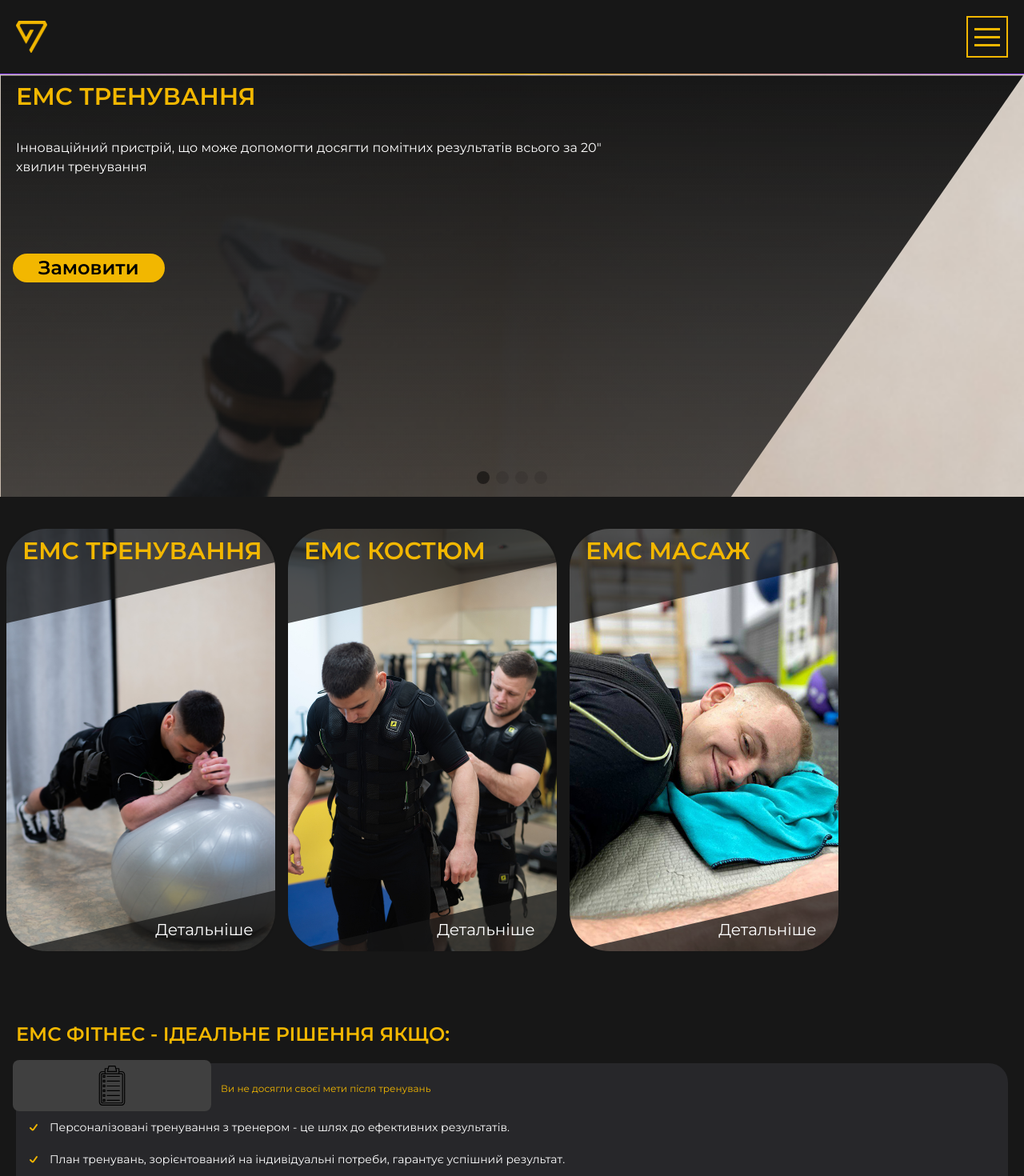
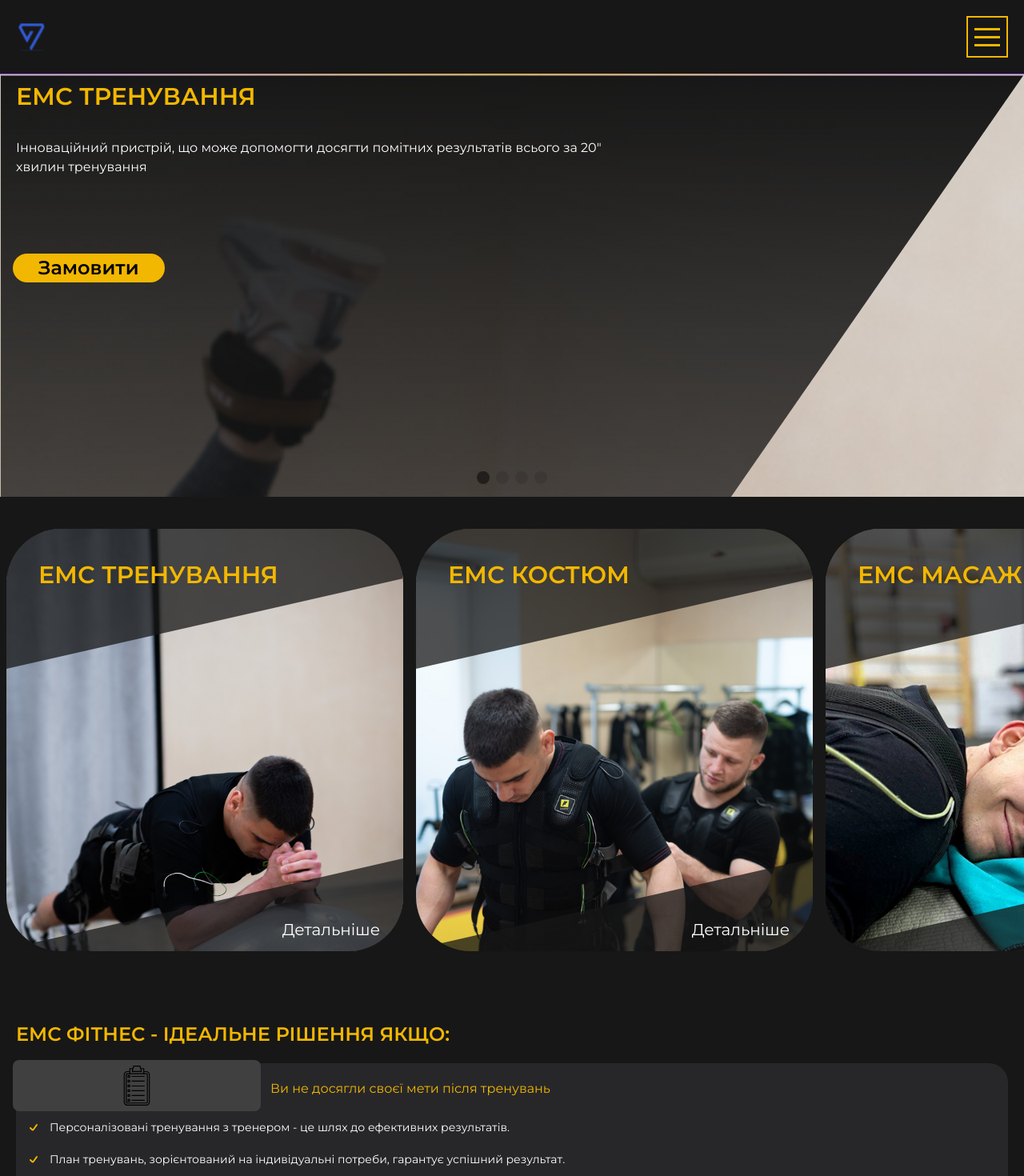
Before and after one commit to VarSlax/sf, a Next.js app: page / in a window 1280 px wide. Shown: the top 1470 px of the page at 80% size. Built offline with nearby package versions, Linux system fonts and the light colour scheme.

Commit message:
features: add animation for logo, little styles fixes

```diff
--- a/app/components/Cards/EmsType.tsx
+++ b/app/components/Cards/EmsType.tsx
@@ -21,13 +21,13 @@ const EmsType = ({
     <>
       <div
         className={`
-           w-[21rem] min-w-[21rem] h-mobile-card-height mx-2 my-10 flex flex-col justify-between bg-cover bg-gray-middle rounded-card-radius text-base relative`}
+           w-[21rem] min-w-[21rem] h-mobile-card-height xl:min-w-[31rem] xl:rounded-[68px] mx-2 my-10 flex flex-col justify-between bg-cover bg-gray-middle rounded-card-radius text-base relative`}
         style={{
           backgroundImage: `url(${bgImage.src})`,
         }}
       >
         <div>
-          <span className="my-2.5 mx-5 w-full text-golden font-semibold text-3xl uppercase absolute">
+          <span className="my-2.5 mx-5 xl:my-10 xl:mx-10 w-full text-golden font-semibold text-3xl uppercase absolute">
             {title}
           </span>
           {visible && <Image src={topPart} className="w-full" alt="no logo" />}
--- a/app/components/Cards/WhyEmsCard.tsx
+++ b/app/components/Cards/WhyEmsCard.tsx
@@ -17,10 +17,10 @@ const WhyEmsCard = ({
     <>
       <div className="m-5 flex flex-col bg-gray-middle rounded-3xl text-white text-base">
         <div className="flex items-center mb-1">
-          <div className="relative bottom-1 right-1 w-1/5 h-16 flex justify-center bg-gray-light rounded-lg">
+          <div className="relative bottom-1 right-1 w-1/4 h-16 flex justify-center bg-gray-light rounded-lg">
             <Image className="flex" priority src={reasonIcon} alt="No reason" />
           </div>
-          <span className="mx-2 text-golden text-xs">{title}</span>
+          <span className="mx-2 text-golden text-base">{title}</span>
         </div>
         <div className={visible ? "block" : "hidden"}>
           {explainings.map((explain, i) => (
--- a/app/components/Header.tsx
+++ b/app/components/Header.tsx
@@ -9,7 +9,7 @@ const Header = () => {
     <>
       <div className="flex justify-between m-5">
         <Image
-          className="flex sticky z-50"
+          className="flex sticky z-50 animation-pulse"
           priority
           src={mainLogo}
           alt="No logo"
--- a/app/globals.css
+++ b/app/globals.css
@@ -35,3 +35,24 @@ body {
   color: #f2b700;
   z-index: 50;
 }
+
+.animation-pulse {
+  animation: pulse 2.5s infinite;
+}
+
+@keyframes pulse {
+  0% {
+    transform: scale(0.8);
+    filter: invert(100%);
+  }
+
+  50% {
+    transform: scale(1);
+    filter: invert(0%);
+  }
+
+  100% {
+    transform: scale(0.8);
+    filter: invert(100%);
+  }
+}
```
